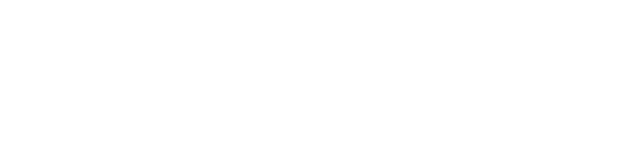
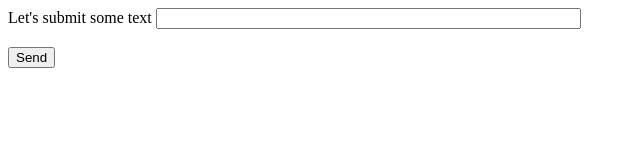
Before and after one commit to the-yash-rajput/integration, a plain HTML site: page input.html in a window 1280 px wide. Shown: the whole page, without its empty margins (0-640 px from the left). Drawn offline with Linux system fonts and the light colour scheme.

Commit message:
input.html

```diff
--- a/input.html
+++ b/input.html
@@ -7,6 +7,15 @@
     <title>Document</title>
 </head>
 <body>
-
+    <form>
+        <div>
+          <label for="">Let's submit some text</label>
+          <input id="input" type="text" name="text" size="50">
+          <br><br>
+        </div>
+        <div>
+          <input type="submit" value="Send">
+        </div>
+    </form>
 </body>
 </html>
```
